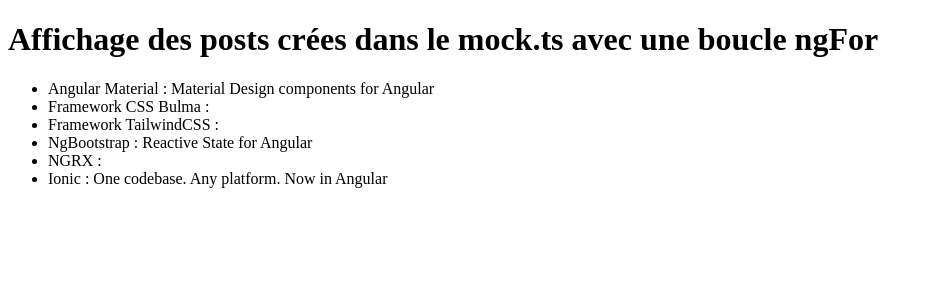
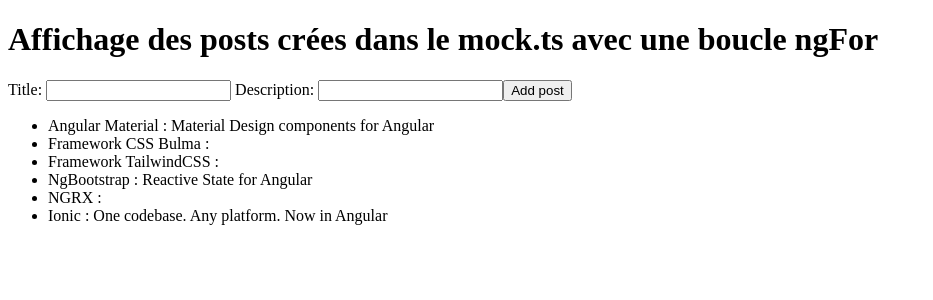
Before and after one commit to JtQuentin/Angular, an Angular app: page / in a window 1280 px wide. Shown: the top 300 px of the page, without its empty margins (0-933 px from the left). Built offline with nearby package versions, Linux system fonts and the light colour scheme.

Commit message:
Ajout d'un formulaire avec affichage dans la console

```diff
--- a/src/app/add/add.component.html
+++ b/src/app/add/add.component.html
@@ -1 +1,13 @@
-<p>add works!</p>
+<form [formGroup]="postForm" (ngSubmit)="onSubmit()">
+
+    <label>
+      Title:
+      <input type="text" formControlName="title">
+    </label>
+
+    <label>
+      Description:
+      <input type="text" formControlName="description">
+    </label>
+    <button type="submit" [disabled]="!postForm.valid">Add post</button>
+  </form>
--- a/src/app/add/add.component.ts
+++ b/src/app/add/add.component.ts
@@ -1,4 +1,5 @@
-import { Component, OnInit } from '@angular/core';
+import { Component, Input, OnInit } from '@angular/core';
+import { FormControl, FormGroup } from '@angular/forms';
 
 @Component({
   selector: 'app-add',
@@ -7,6 +8,19 @@
 })
 export class AddComponent implements OnInit {
 
+  postForm = new FormGroup({
+    title: new FormControl(''),
+    description: new FormControl(''),
+  });
+
+  onSubmit(){
+    console.log(this.postForm.value);
+  }
+
+  submitPost(){
+    console.log(this.postForm.value);
+  }
+
   constructor() { }
 
   ngOnInit(): void {
--- a/src/app/app.module.ts
+++ b/src/app/app.module.ts
@@ -6,6 +6,7 @@
 import { PostComponent } from './post/post.component';
 import { ListComponent } from './list/list.component';
 import { AddComponent } from './add/add.component';
+import { ReactiveFormsModule } from '@angular/forms';
 
 @NgModule({
   declarations: [
@@ -16,7 +17,8 @@
   ],
   imports: [
     BrowserModule,
-    AppRoutingModule
+    AppRoutingModule,
+    ReactiveFormsModule
   ],
   providers: [],
   bootstrap: [AppComponent]
--- a/src/app/list/list.component.html
+++ b/src/app/list/list.component.html
@@ -1,5 +1,7 @@
 <!-- Afficher avec une boucle *ngFor une liste de composant Post (PostComponent) -->
 <h1>Affichage des posts crées dans le mock.ts avec une boucle ngFor</h1>
+
+<app-add></app-add>
 
 <ul>
     <li *ngFor="let p of posts;">
```
